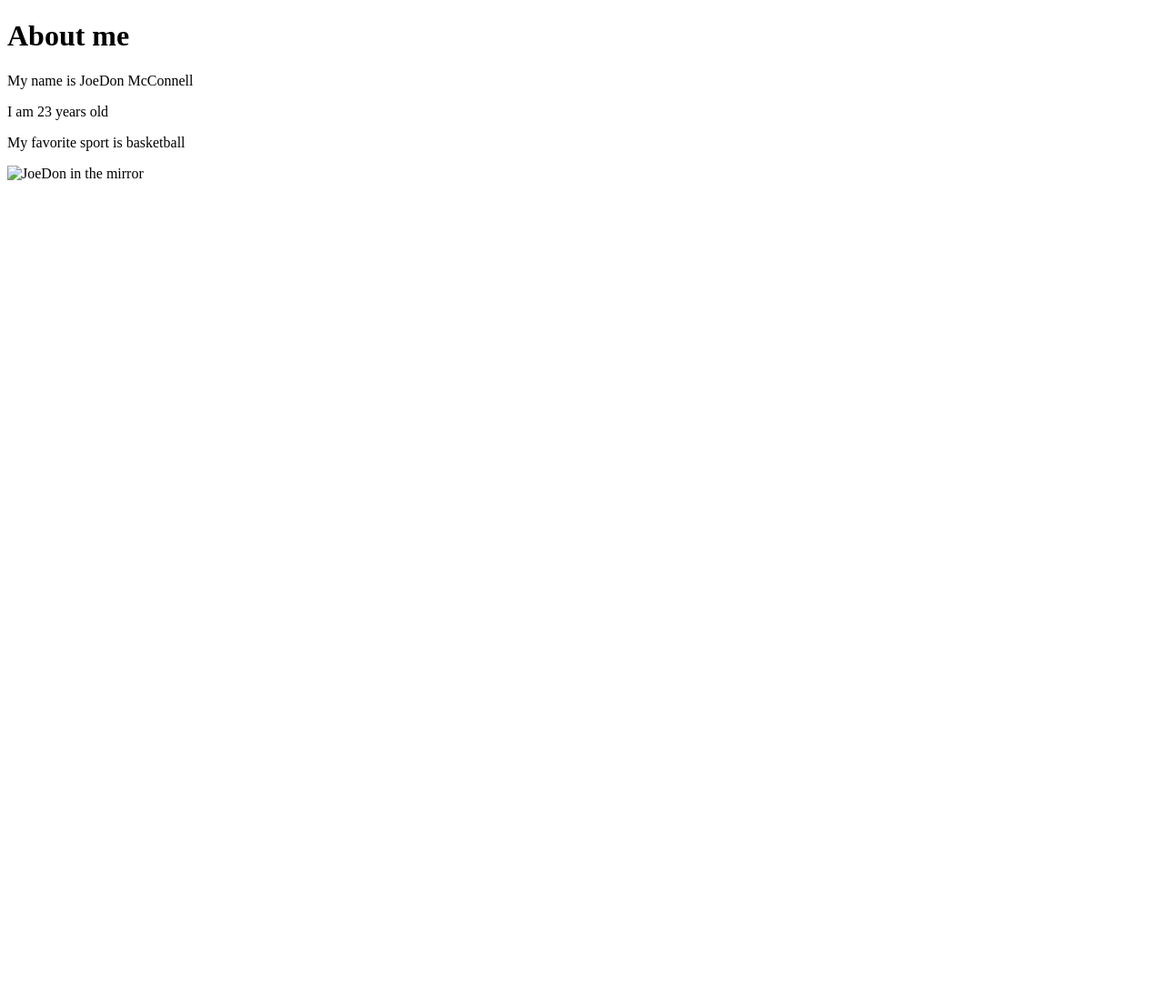
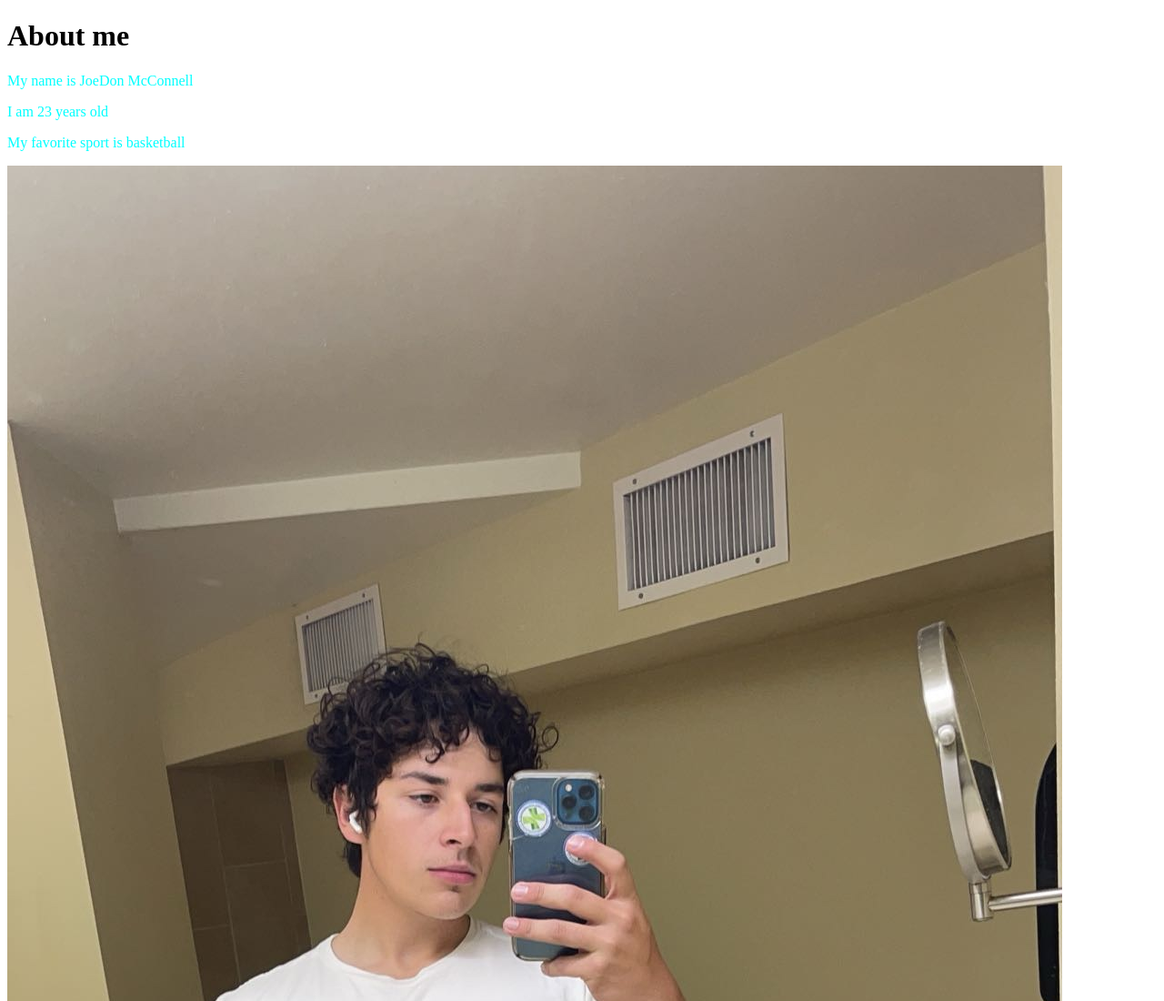
Before and after one commit to JoedyMcconn/about-joedon-mcconnell, a plain HTML site: page index.html in a window 1280 px wide. Shown: the top 1100 px of the page at 91% size. Before the commit the page ends 800 px from the top, so only its background shows below. Drawn offline with Linux system fonts and the light colour scheme.

Commit message:
Adding some facts about myself and an image and css style to text

```diff
--- a/index.html
+++ b/index.html
@@ -2,7 +2,8 @@
 <html lang ="en">
 <head>
     <meta charset="UTF-8">
-    <title>JoeDon McConnell</title>
+    <link rel="stylesheet" href="styles.css"/>
+    <title>About JoeDon McConnell</title>
 </head>
 <body>
 <h1>About me</h1>
--- /dev/null
+++ b/styles.css
@@ -0,0 +1,3 @@
+p {
+    color: aqua;
+}
```
Also changed, not shown: IMG_0023.JPG (added).
